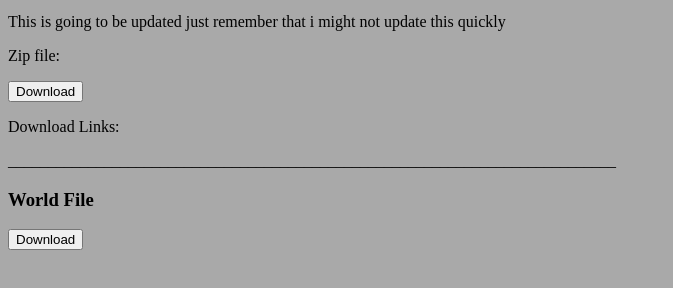
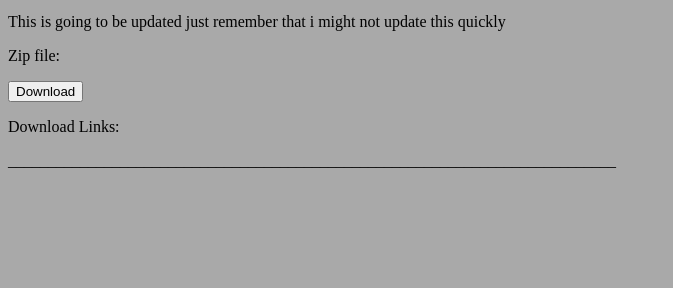
Before and after one commit to ANOMALY00/08B, a plain HTML site: page nukemod.html in a window 1280 px wide. Shown: the part 130-418 px from the top of the page, without its empty margins (0-673 px from the left). Drawn offline with Linux system fonts and the light colour scheme.

Commit message:
Update nukemod.html

```diff
--- a/nukemod.html
+++ b/nukemod.html
@@ -28,11 +28,6 @@ body {
 
 	<p> ____________________________________________________________________________ </p>
 
-	<h3> World File </h3>
-
-    <a href="Nukeworld.zip" download="nukeworld">
-    <button type="button">Download</button>
-    </a>
 
 </body>
 </html>
```
